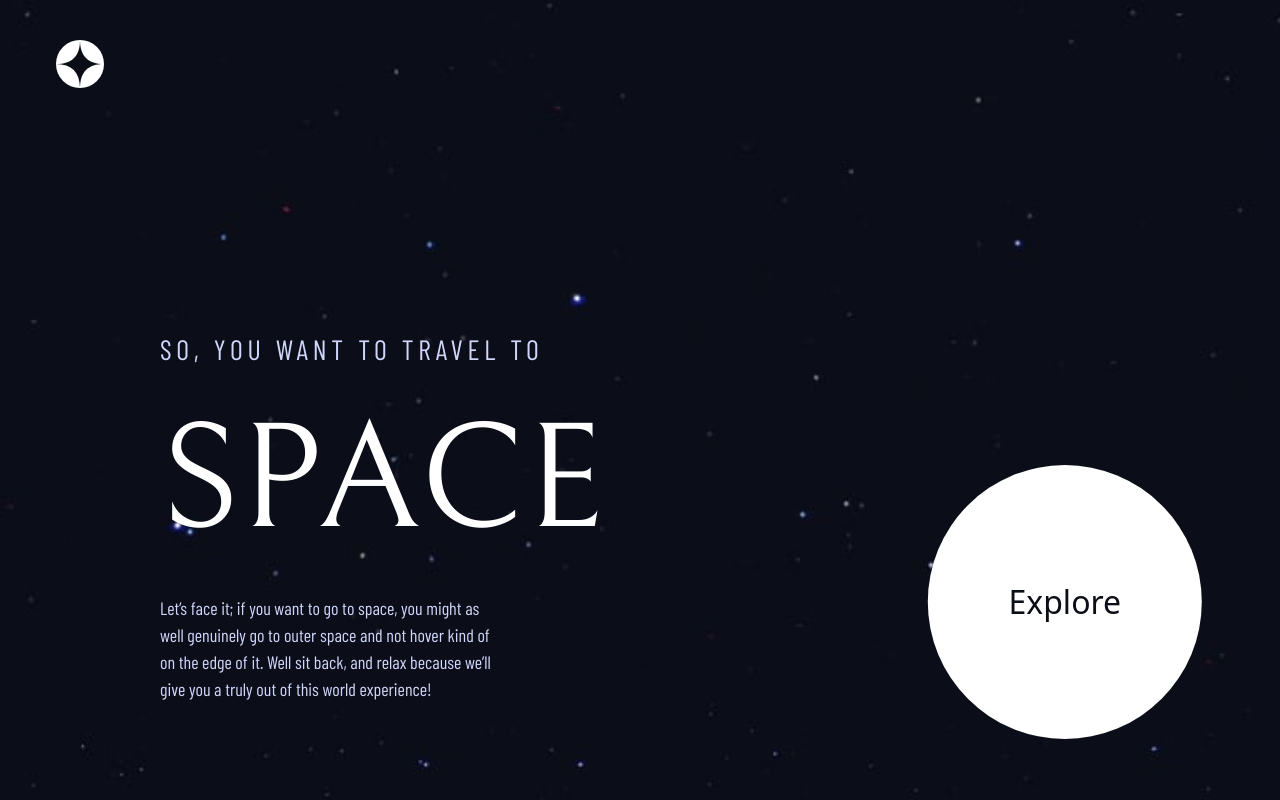
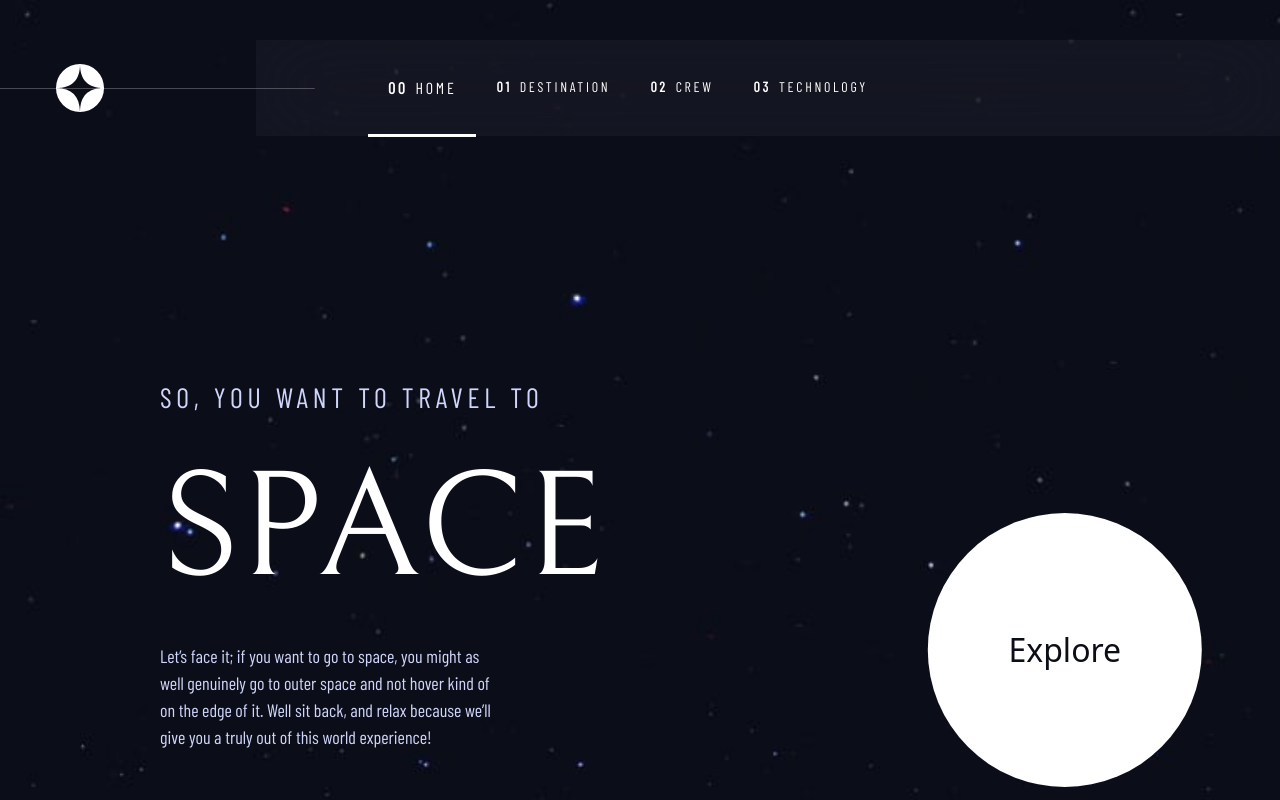
Before and after one commit to ostmartin/space-tourism-multi-page-website, a React (Vite) app: page / in a window 1280 px wide. Shown: the top 800 px of the page. Built offline with nearby package versions, Linux system fonts and the light colour scheme.

Commit message:
added onClick prop for ExploreButton component

```diff
--- a/src/features/mainPage/MainPage.jsx
+++ b/src/features/mainPage/MainPage.jsx
@@ -9,8 +9,6 @@ import Technology from '../technology/Technology';
 
 import styles from './styles/mainPage.module.scss';
 import Logo from '../../assets/shared/logo';
-
-import ExploreButton from '../../ui/ExploreButton';
 
 const MainPage = () => {
     const [curTab, setCurTab] = useState('Home');
@@ -29,7 +27,7 @@ const MainPage = () => {
                         <Logo/>
                     </a>
                 </div>
-                {/* <Navigation onChangeCurrentTab={onChangeCurrentTab} curTab={curTab}/> */}
+                <Navigation onChangeCurrentTab={onChangeCurrentTab} curTab={curTab}/>
             </div>
             <Home/>
             {/* <Destination/> */}
--- a/src/ui/ExploreButton.jsx
+++ b/src/ui/ExploreButton.jsx
@@ -1,8 +1,10 @@
-const ExploreButton = ({addClass = ''}) => {
+const ExploreButton = ({addClass = '', onClick}) => {
     const classes = `${addClass} text-dark bg-light rounded-full text-h32 w-[274px] h-[274px] mobile:text-xl mobile:h-[150px] mobile:w-[150px] desktop:hover:shadow-[0px_0px_0px_75px_rgba(255,255,255,0.1036)] transition-shadow`;
 
+    const onButtonClicked = onClick || (() => console.log('click'));
+
     return (
-        <button className={classes}>
+        <button className={classes} onClick={() => onButtonClicked()}>
             Explore
         </button>
     )
```
